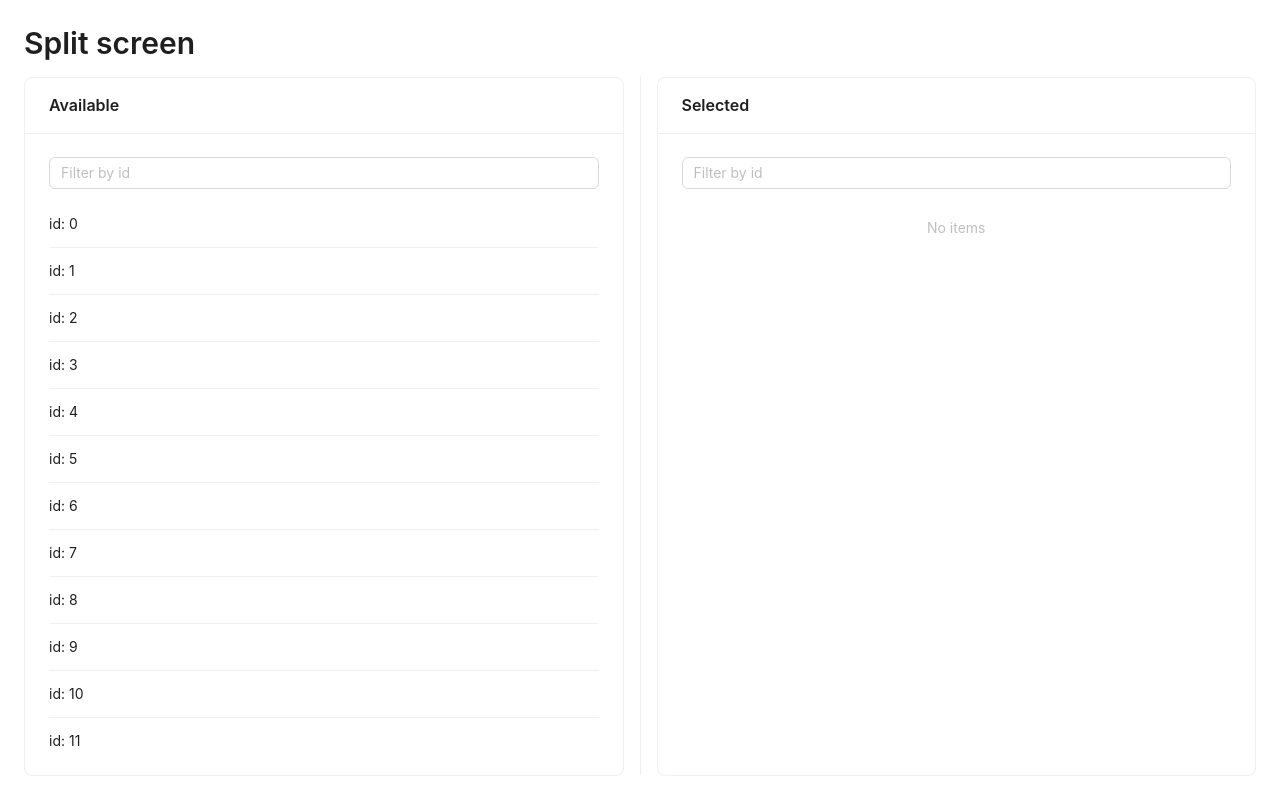
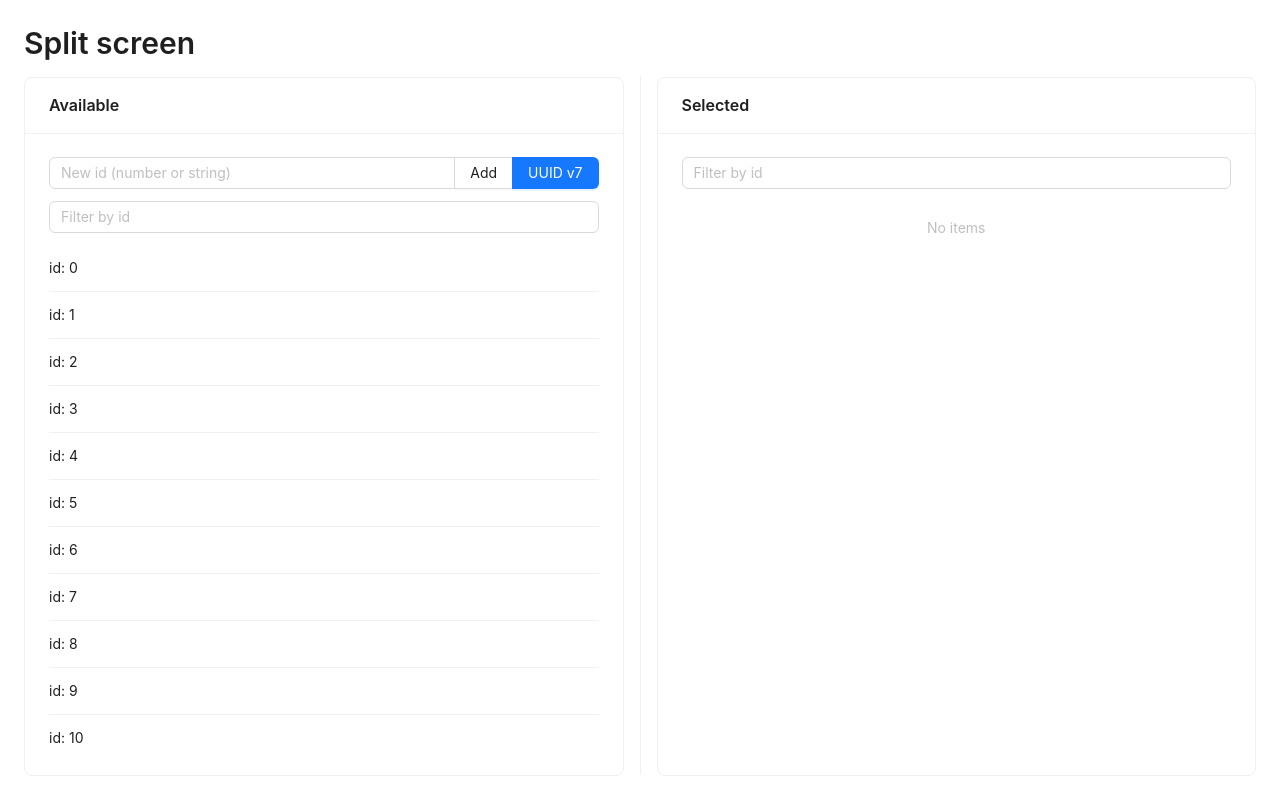
Before and after one commit to ArturOkhinko/frontend-digital-solutions, a React (Vite) app: page / in a window 1280 px wide. Built offline with nearby package versions, Linux system fonts and the light colour scheme.

Commit message:
Add UUID v7 support and item management features in App and ItemPanel components. Introduce functionality to add items by ID and auto-generate IDs, while updating types for better flexibility.

```diff
--- a/package.json
+++ b/package.json
@@ -18,7 +18,8 @@
   "dependencies": {
     "antd": "^5.18.3",
     "react": "^18.3.1",
-    "react-dom": "^18.3.1"
+    "react-dom": "^18.3.1",
+    "uuid": "^10.0.0"
   },
   "devDependencies": {
     "@testing-library/jest-dom": "^6.4.6",
@@ -26,6 +27,7 @@
     "@types/jest": "^29.5.12",
     "@types/react": "^18.3.3",
     "@types/react-dom": "^18.3.0",
+    "@types/uuid": "^10.0.0",
     "@typescript-eslint/eslint-plugin": "^7.13.0",
     "@typescript-eslint/parser": "^7.13.0",
     "@vitejs/plugin-react": "^4.3.1",
--- a/src/App.tsx
+++ b/src/App.tsx
@@ -1,26 +1,45 @@
 import { useMemo, useState } from 'react';
 import { ConfigProvider, Divider, Typography } from 'antd';
+import { v7 as uuidv7 } from 'uuid';
 import ItemPanel from './components/ItemPanel';
+import { ItemId } from './types';
 
 const { Title } = Typography;
 
 const TOTAL_ITEMS = 21; // ids from 0 to 20 inclusive
-const ALL_IDS = Array.from({ length: TOTAL_ITEMS }, (_, index) => index);
+const INITIAL_IDS: ItemId[] = Array.from({ length: TOTAL_ITEMS }, (_, index) => index);
 
 function App() {
-  const [selectedIds, setSelectedIds] = useState<number[]>([]);
+  const [allIds, setAllIds] = useState<ItemId[]>(INITIAL_IDS);
+  const [selectedIds, setSelectedIds] = useState<ItemId[]>([]);
 
-  const selectItem = (id: number) => {
+  const selectItem = (id: ItemId) => {
     setSelectedIds((prev) => (prev.includes(id) ? prev : [...prev, id]));
   };
 
-  const deselectItem = (id: number) => {
+  const deselectItem = (id: ItemId) => {
     setSelectedIds((prev) => prev.filter((item) => item !== id));
+  };
+
+  // Add an item with an arbitrary id (numeric or string).
+  const addItem = (rawId: string) => {
+    const trimmed = rawId.trim();
+    if (!trimmed) {
+      return;
+    }
+    const asNumber = Number(trimmed);
+    const id: ItemId = !Number.isNaN(asNumber) && String(asNumber) === trimmed ? asNumber : trimmed;
+    setAllIds((prev) => (prev.some((item) => item === id) ? prev : [...prev, id]));
+  };
+
+  // Auto-generate an id using UUID v7.
+  const addGeneratedItem = () => {
+    setAllIds((prev) => [...prev, uuidv7()]);
   };
 
   // Reorder by anchoring to the target id in the full list,
   // so it stays correct even when the panel is filtered.
-  const reorderSelected = (draggedId: number, targetId: number) => {
+  const reorderSelected = (draggedId: ItemId, targetId: ItemId) => {
     setSelectedIds((prev) => {
       if (draggedId === targetId) {
         return prev;
@@ -42,8 +61,8 @@ function App() {
   };
 
   const availableIds = useMemo(
-    () => ALL_IDS.filter((id) => !selectedIds.includes(id)),
-    [selectedIds],
+    () => allIds.filter((id) => !selectedIds.includes(id)),
+    [allIds, selectedIds],
   );
 
   return (
@@ -65,6 +84,8 @@ function App() {
             onItemClick={selectItem}
             testId="available-panel"
             itemTestIdPrefix="available-item"
+            onAddItem={addItem}
+            onGenerateItem={addGeneratedItem}
           />
 
           <Divider type="vertical" style={{ height: 'auto', margin: '0 16px' }} />
--- a/src/components/ItemPanel.tsx
+++ b/src/components/ItemPanel.tsx
@@ -1,13 +1,16 @@
 import { useMemo, useRef, useState } from 'react';
-import { Card, Input, List } from 'antd';
+import { Button, Card, Input, List, Space } from 'antd';
+import { ItemId } from '../types';
 
 interface ItemPanelProps {
   title: string;
-  ids: number[];
-  onItemClick: (id: number) => void;
+  ids: ItemId[];
+  onItemClick: (id: ItemId) => void;
   testId: string;
   itemTestIdPrefix: string;
-  onReorder?: (draggedId: number, targetId: number) => void;
+  onReorder?: (draggedId: ItemId, targetId: ItemId) => void;
+  onAddItem?: (rawId: string) => void;
+  onGenerateItem?: () => void;
 }
 
 function ItemPanel({
@@ -17,9 +20,12 @@ function ItemPanel({
   testId,
   itemTestIdPrefix,
   onReorder = undefined,
+  onAddItem = undefined,
+  onGenerateItem = undefined,
 }: ItemPanelProps) {
   const [filter, setFilter] = useState('');
-  const draggedIdRef = useRef<number | null>(null);
+  const [newId, setNewId] = useState('');
+  const draggedIdRef = useRef<ItemId | null>(null);
 
   const visibleIds = useMemo(() => {
     const query = filter.trim();
@@ -30,8 +36,16 @@ function ItemPanel({
   }, [ids, filter]);
 
   const isDraggable = Boolean(onReorder);
+  const canAdd = Boolean(onAddItem);
 
-  const handleDrop = (targetId: number) => {
+  const handleAdd = () => {
+    if (onAddItem) {
+      onAddItem(newId);
+      setNewId('');
+    }
+  };
+
+  const handleDrop = (targetId: ItemId) => {
     const draggedId = draggedIdRef.current;
     draggedIdRef.current = null;
     if (onReorder && draggedId !== null) {
@@ -54,6 +68,24 @@ function ItemPanel({
       }}
       data-testid={testId}
     >
+      {canAdd && (
+        <Space.Compact style={{ marginBottom: 12, width: '100%' }}>
+          <Input
+            placeholder="New id (number or string)"
+            value={newId}
+            onChange={(event) => setNewId(event.target.value)}
+            onPressEnter={handleAdd}
+            data-testid={`${testId}-new-id`}
+          />
+          <Button onClick={handleAdd} data-testid={`${testId}-add`}>
+            Add
+          </Button>
+          <Button type="primary" onClick={onGenerateItem} data-testid={`${testId}-generate`}>
+            UUID v7
+          </Button>
+        </Space.Compact>
+      )}
+
       <Input
         allowClear
         placeholder="Filter by id"
@@ -62,6 +94,7 @@ function ItemPanel({
         style={{ marginBottom: 12 }}
         data-testid={`${testId}-filter`}
       />
+
       <div style={{ flex: 1, minHeight: 0, overflowY: 'auto' }}>
         <List
           dataSource={visibleIds}
@@ -98,6 +131,8 @@ function ItemPanel({
 
 ItemPanel.defaultProps = {
   onReorder: undefined,
+  onAddItem: undefined,
+  onGenerateItem: undefined,
 };
 
 export default ItemPanel;
--- /dev/null
+++ b/src/types.ts
@@ -0,0 +1 @@
+export type ItemId = string | number;
```
Also changed, not shown: 1 other file (tests, documents, lock files or other folders).
